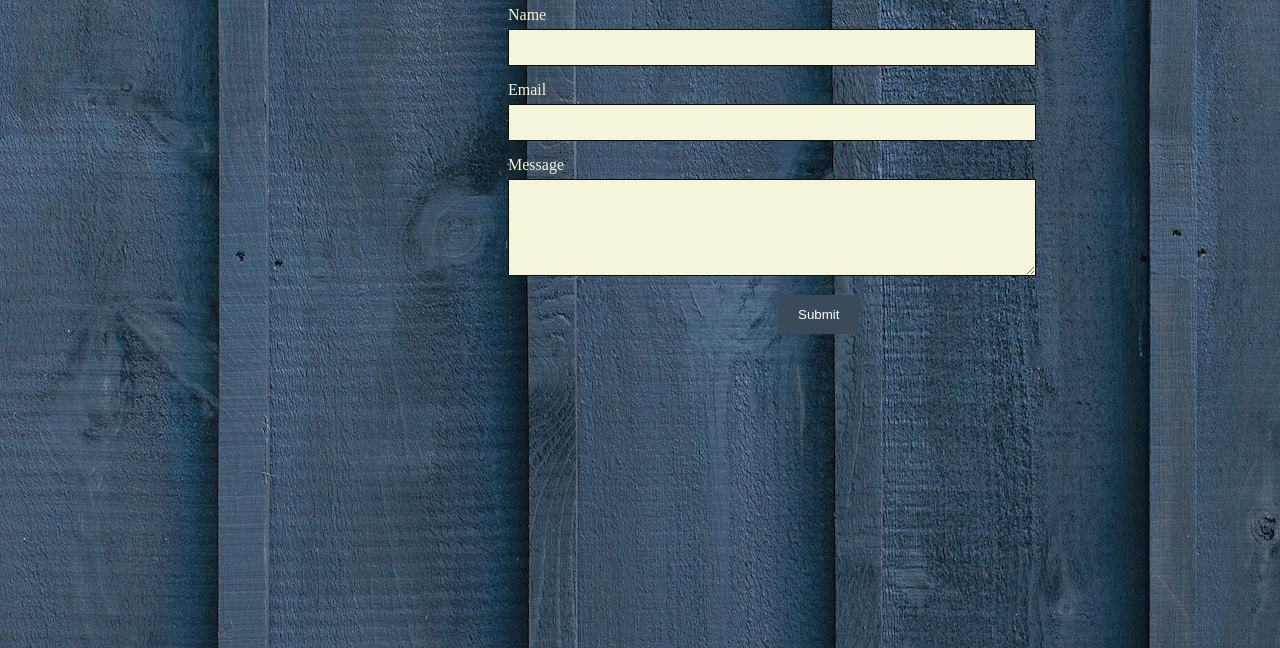
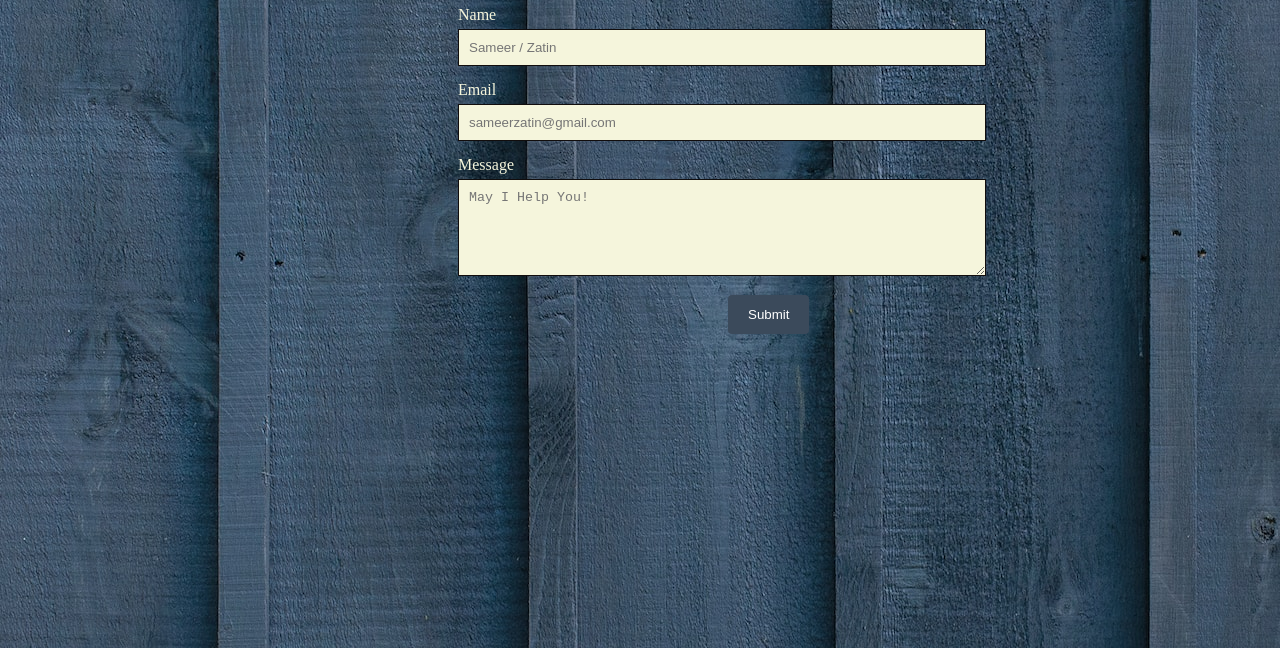
Before and after one commit to Sam-Fruor/Soil-Pollution, a plain HTML site: page Contact/index.html in a window 1280 px wide. Shown: the part 152-800 px from the top of the page. Drawn offline with Linux system fonts and the light colour scheme.

Commit message:
Add files via upload

```diff
--- a/Contact/index.html
+++ b/Contact/index.html
@@ -12,7 +12,7 @@
         .container {
             width: 40%;
             margin-top: 100px;
-            margin-left: 500px;
+            margin-left: 450px;
             /* overflow: auto; */
         }
 
@@ -55,15 +55,15 @@
         <form>
             <div class="form-group">
                 <label for="name" class="form-label">Name</label>
-                <input type="text" id="name" name="name" class="form-control">
+                <input type="text" id="name" placeholder="Sameer / Zatin" name="name" class="form-control">
             </div>
             <div class="form-group">
                 <label for="email" class="form-label">Email</label>
-                <input type="email" id="email" name="email" class="form-control">
+                <input type="email" id="email" placeholder="sameerzatin@gmail.com" name="email" class="form-control">
             </div>
             <div class="form-group">
                 <label for="message" class="form-label">Message</label>
-                <textarea id="message" name="message" rows="5" class="form-control"></textarea>
+                <textarea id="message" name="message" rows="5" placeholder="May I Help You!" class="form-control"></textarea>
             </div>
             <button type="submit" class="btn">Submit</button>
         </form>
```
